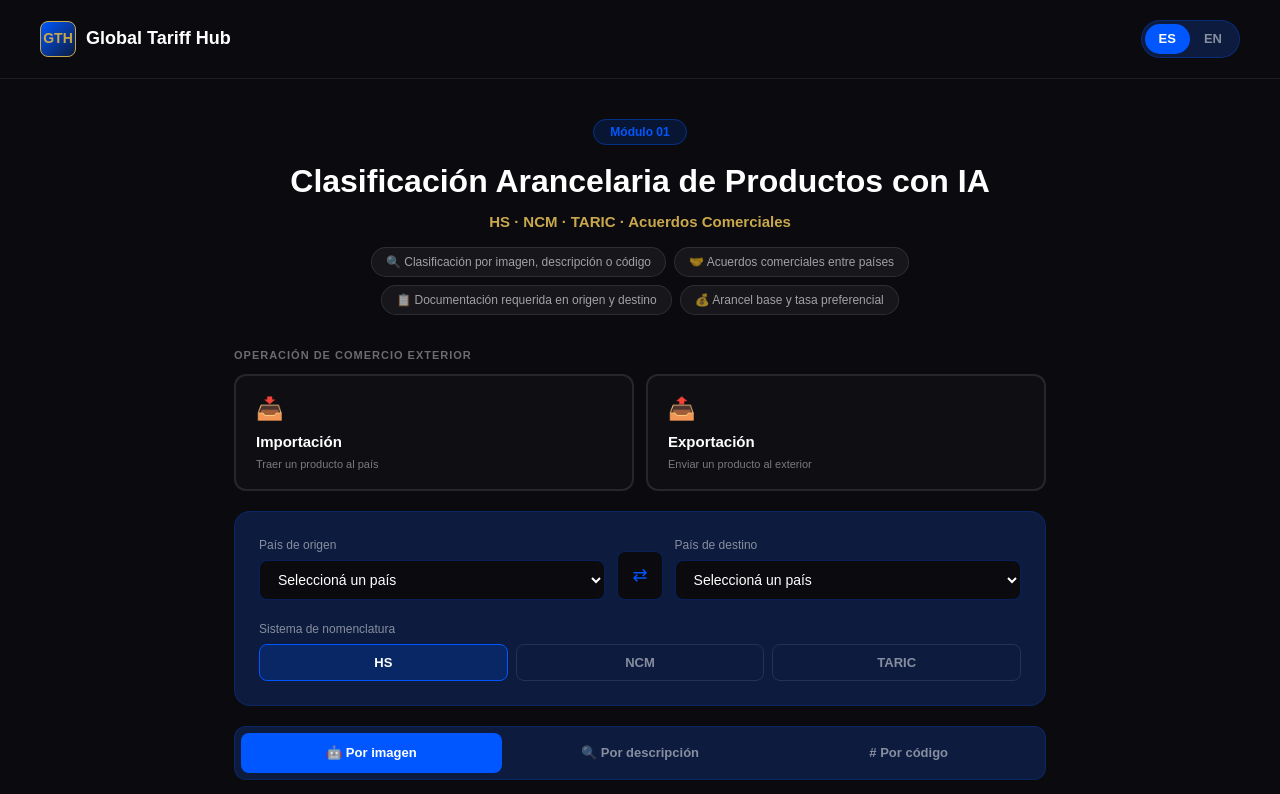
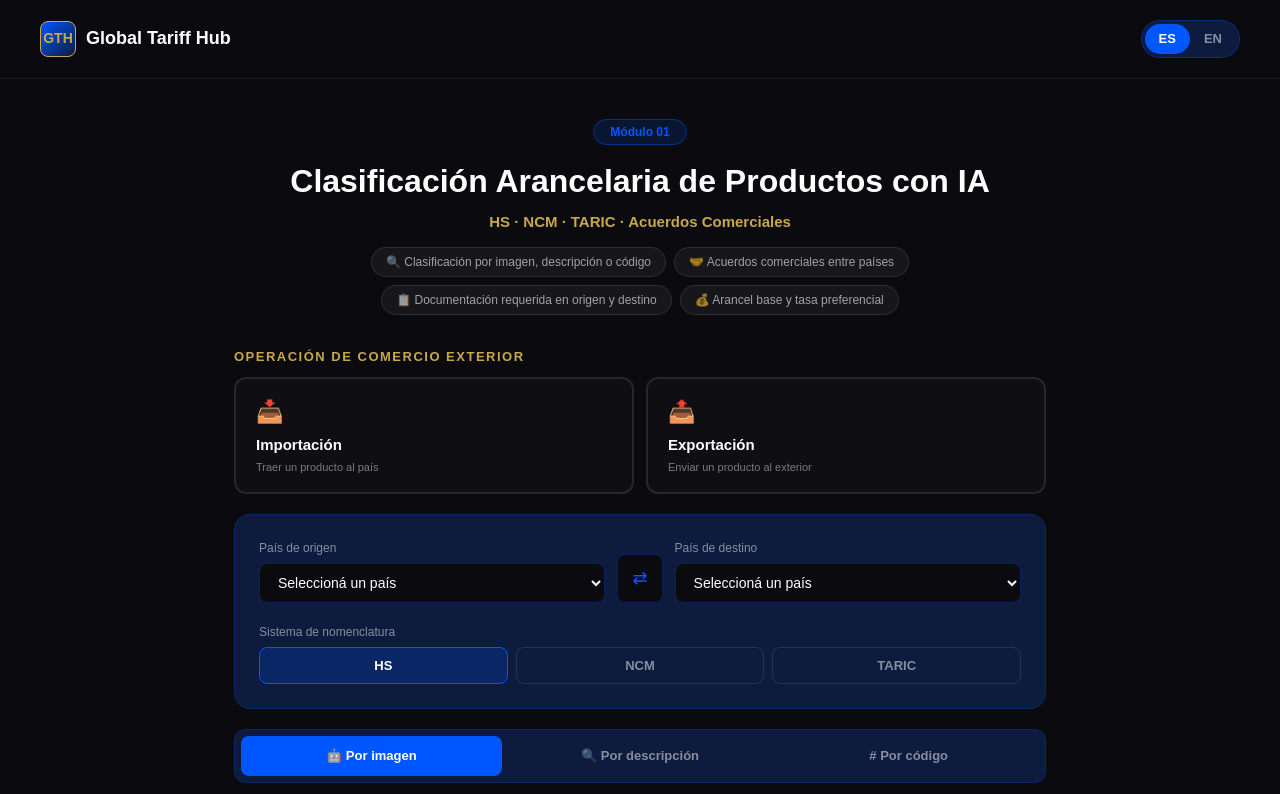
Before and after one commit to Amver8560/globaltariffhub-v2, a Next.js app: page /modulo01 in a window 1280 px wide. Shown: the top 794 px of the page. Built offline with nearby package versions, Linux system fonts and the light colour scheme.

Commit message:
M01: título 'Operación de Comercio Exterior' en dorado y más grande
Co-Authored-By: Claude Sonnet 4.6 <noreply@anthropic.com>

```diff
--- a/app/modulo01/page.tsx
+++ b/app/modulo01/page.tsx
@@ -260,7 +260,7 @@ export default function Modulo01({ defaultLang = "es" }: { defaultLang?: Lang })
 
         {/* Operación de Comercio Exterior */}
         <div style={{ marginBottom: 20 }}>
-          <p style={{ fontSize: 11, color: "rgba(255,255,255,0.4)", marginBottom: 10, textTransform: "uppercase", letterSpacing: 1, fontWeight: 600 }}>
+          <p style={{ fontSize: 13, color: "#C9A84C", marginBottom: 10, textTransform: "uppercase", letterSpacing: 1.5, fontWeight: 700 }}>
             {lang === "es" ? "Operación de Comercio Exterior" : "Trade Operation"}
           </p>
           <div style={{ display: "grid", gridTemplateColumns: "1fr 1fr", gap: 12 }}>
```
